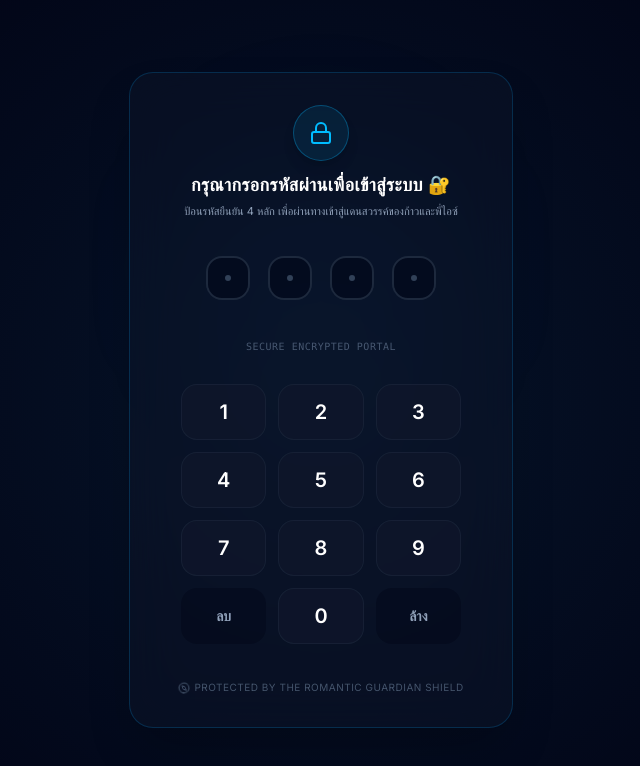
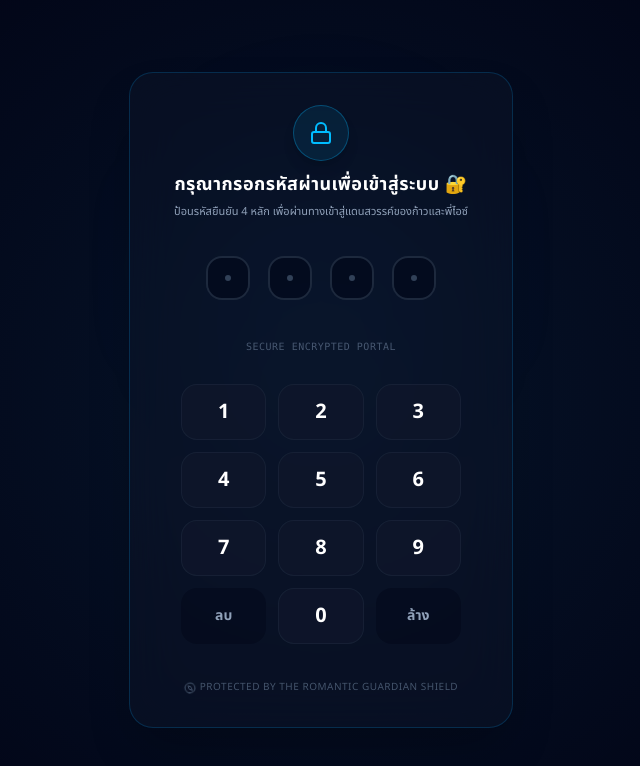
Before and after one commit to BluetccTH/Galaxy-Gallery, a React (Vite) app: page / in a window 1280 px wide. Shown: the top 766 px of the page, without its empty margins (319-959 px from the left). Built offline with nearby package versions, Linux system fonts and the light colour scheme.

Commit message:
Update font imports and theme variables in CSS

```diff
--- a/src/index.css
+++ b/src/index.css
@@ -1,9 +1,9 @@
-@import url('https://fonts.googleapis.com/css2?family=Cormorant+Garamond:ital,wght@0,300;0,400;0,500;0,600;1,300;1,400;1,500&family=Inter:wght@200;400;600&display=swap');
+@import url('https://fonts.googleapis.com/css2?family=Cormorant+Garamond:ital,wght@0,300;0,400;0,500;0,600;1,300;1,400;1,500&family=Inter:wght@200;400;600&family=Space+Grotesk:wght@300;400;500;600;700&family=Noto+Sans+Thai:wght@300;400;500;700&display=swap');
 @import "tailwindcss";
 
 @theme {
-  --font-serif: "Cormorant Garamond", serif;
-  --font-sans: "Inter", sans-serif;
+  --font-serif: "Space Grotesk", "Cormorant Garamond", serif;
+  --font-sans: "Noto Sans Thai", "Inter", sans-serif;
 }
 
 /* Elegant Dark galaxy backgrounds and nebulas */
```
